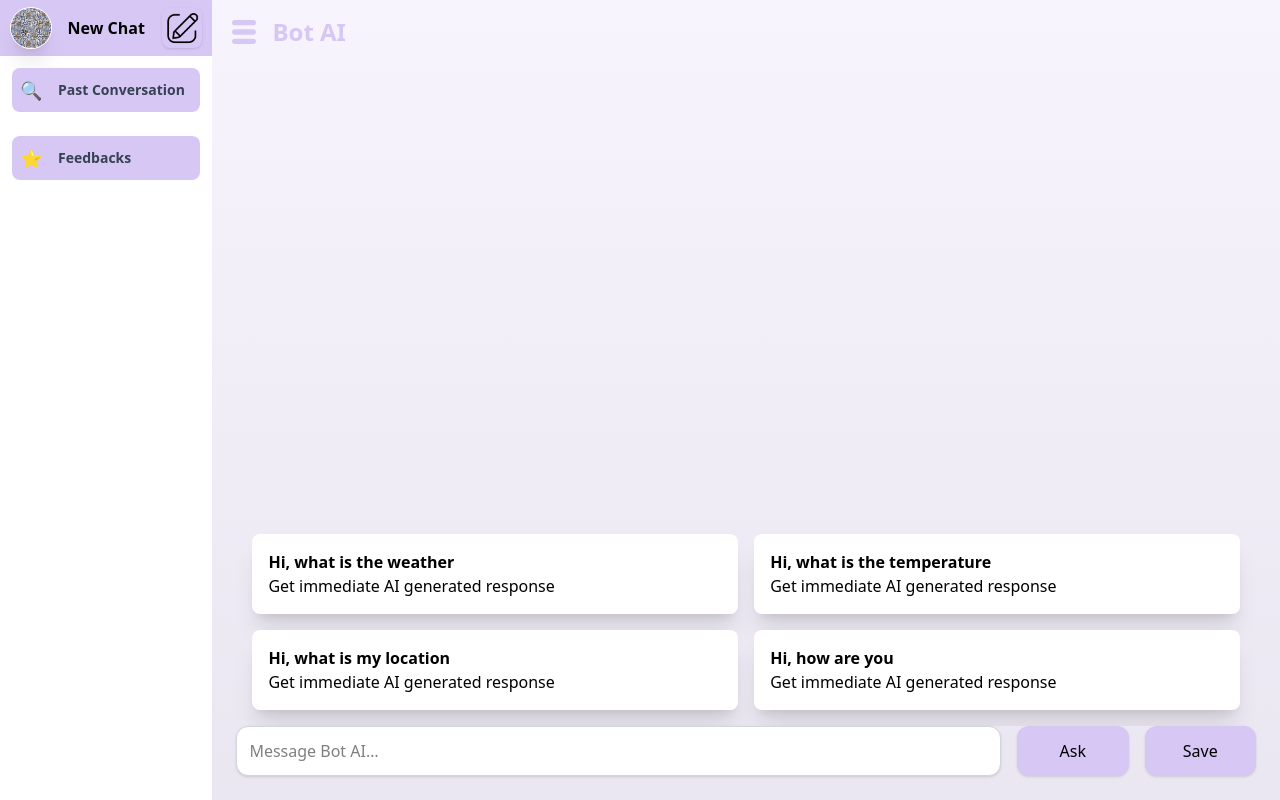
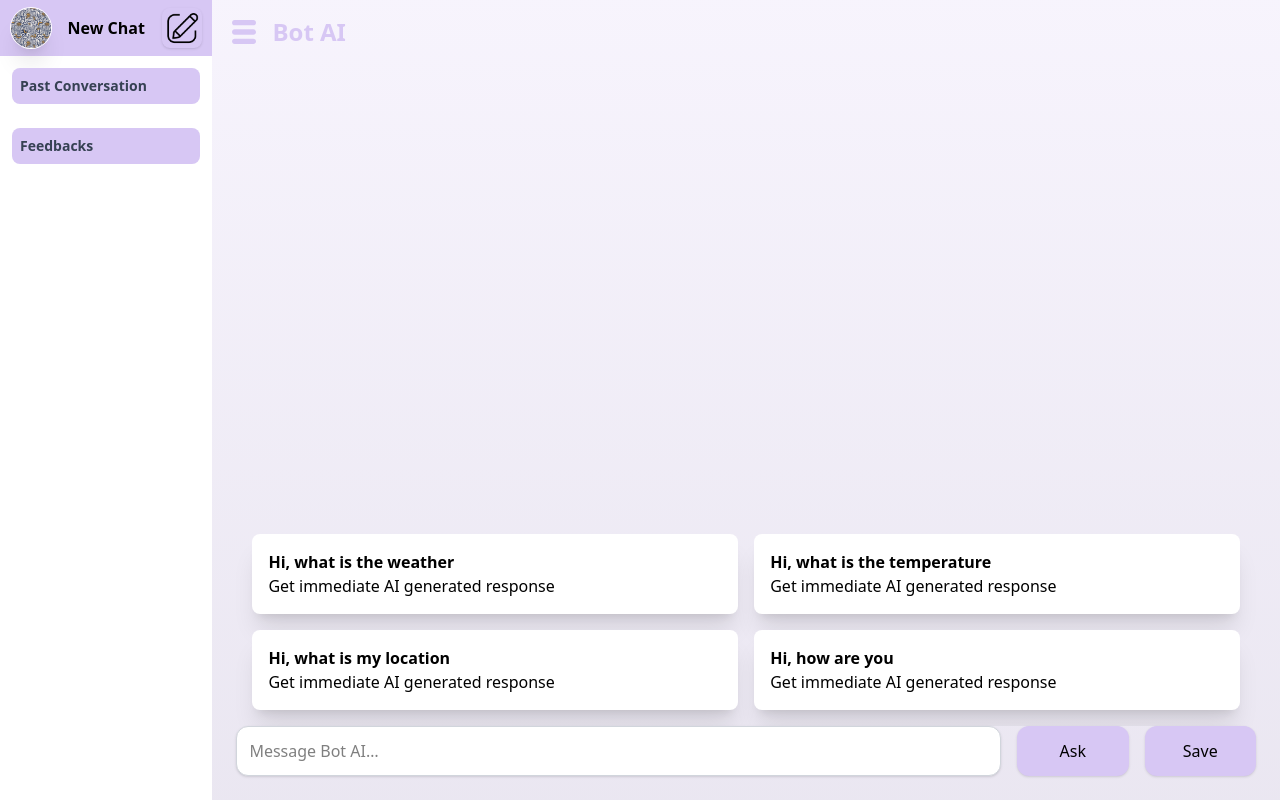
Before and after one commit to Siddharth-Bose/X-BOTAI, a React (Vite) app: page / in a window 1280 px wide. Built offline with nearby package versions, Linux system fonts and the light colour scheme.

Commit message:
Add Functional Pages, with context

```diff
--- a/src/components/Sidebar.jsx
+++ b/src/components/Sidebar.jsx
@@ -11,8 +11,8 @@ const Sidebar = ({ collapsed, setCollapsed }) => {
   }, [isMobile]);
 
   const links = [
-    { path: "/history", label: "Past Conversation", icon: "🔍" },
-    { path: "/feedbacks", label: "Feedbacks", icon: "⭐️" },
+    { path: "/history", label: "Past Conversation" },
+    { path: "/feedbacks", label: "Feedbacks" },
   ];
   if (collapsed) return;
   return (
@@ -44,7 +44,6 @@ const Sidebar = ({ collapsed, setCollapsed }) => {
             }`}
             onClick={isMobile ? () => setCollapsed(true) : () => {}}
           >
-            <span className="text-lg text-gray-700">{link.icon}</span>
             <span className="text-sm font-bold text-gray-700">
               {link.label}
             </span>
```
